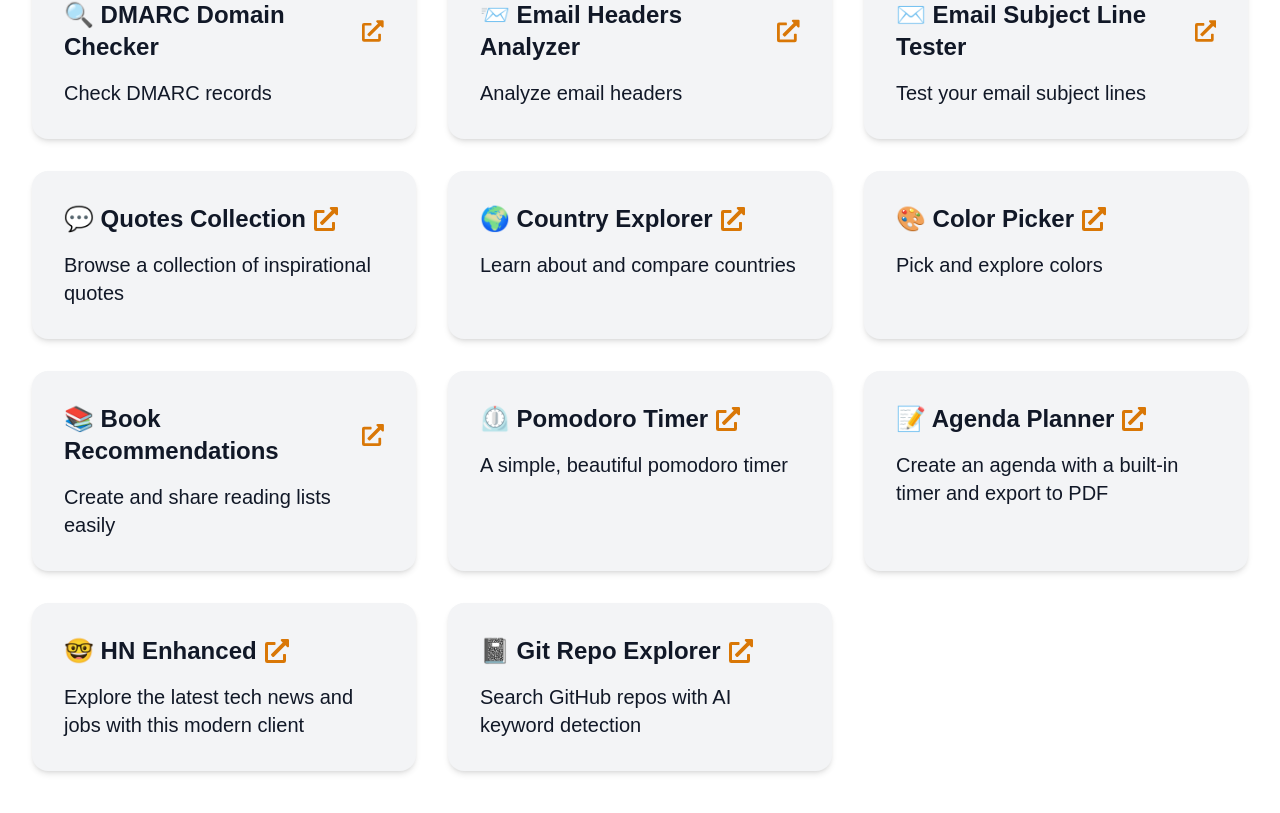
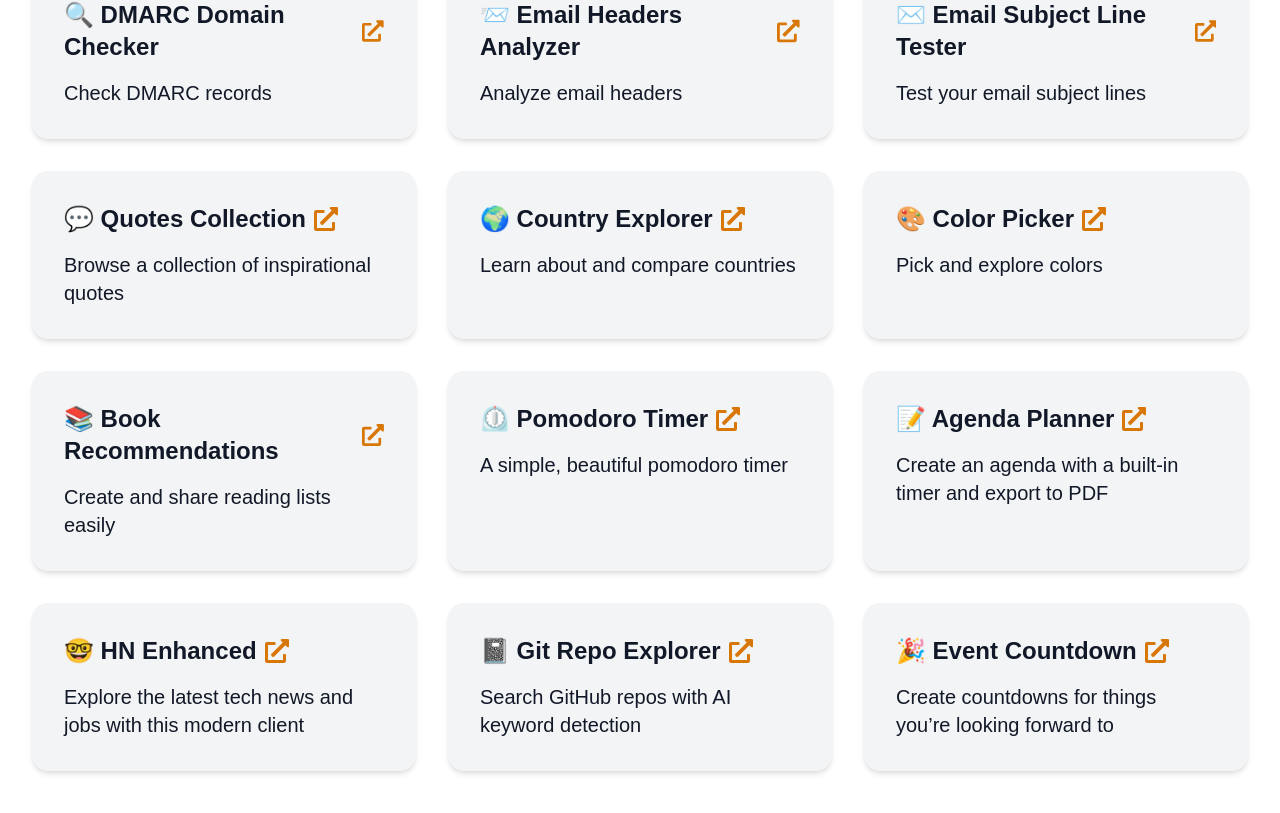
Before and after one commit to renedeanda/makr.io, a Next.js app: page / in a window 1280 px wide. Shown: the part 453-1266 px from the top of the page. Built offline with nearby package versions, Linux system fonts and the light colour scheme; no server answers.

Commit message:
Update index.js

```diff
--- a/pages/index.js
+++ b/pages/index.js
@@ -18,6 +18,7 @@ const projects = [
   { title: "Agenda Planner", description: "Create an agenda with a built-in timer and export to PDF", link: "https://agenda.makr.io", emoji: "📝" },
   { title: "HN Enhanced", description: "Explore the latest tech news and jobs with this modern client", link: "https://hn.makr.io", emoji: "🤓" },
   { title: "Git Repo Explorer", description: "Search GitHub repos with AI keyword detection", link: "https://git.makr.io", emoji: "📓" },
+  { title: "Event Countdown", description: "Create countdowns for things you’re looking forward to", link: "https://countdown.makr.io", emoji: "🎉" },
 ];
 
 export default function Home() {
```
